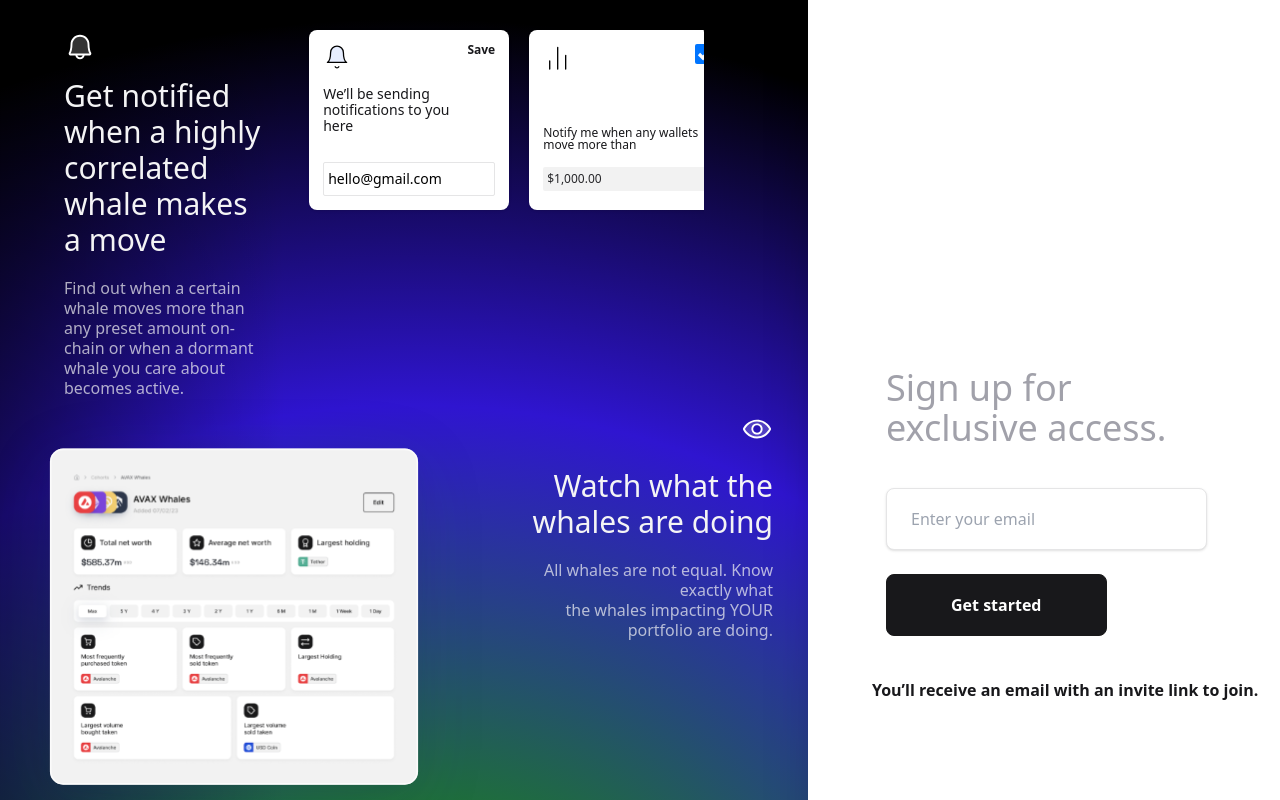
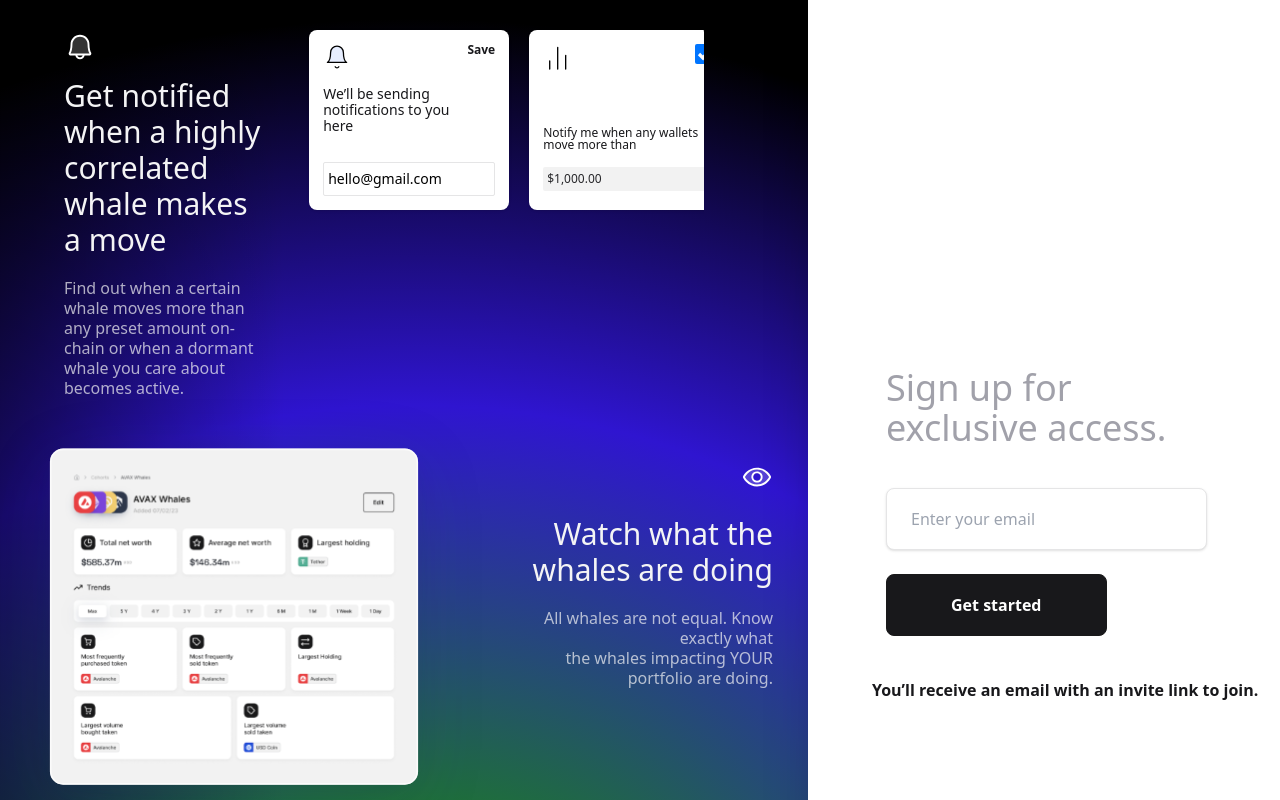
Before and after one commit to Ashishkkb/lochlandingpage, a Next.js app: page / in a window 1280 px wide. Shown: the top 800 px of the page. Built offline with nearby package versions, Linux system fonts and the light colour scheme.

Commit message:
Final Layout changes

```diff
--- a/src/components/LandingPage.tsx
+++ b/src/components/LandingPage.tsx
@@ -72,16 +72,16 @@ export default function LandingPage() {
                                 </div>
                                 <div className="self-stretch max-md:max-w-full max-md:pr-5">
                                     <div className="gap-5 flex max-md:flex-col max-md:items-stretch max-md:gap-0">
-                                        <div className="flex flex-col items-stretch max-md:w-full max-md:ml-0">
+                                        <div className="flex flex-col  max-md:w-full max-md:ml-0">
                                             <Image
                                                     loading="lazy"
                                                     src={feature}
-                                                    className="-ml-20 min-w-[500px]"
+                                                    className="min-w-[500px] -ml-20"
                                                     alt="new"
                                             />
                                         </div>
-                                        <div className="flex flex-col items-stretch w-[57%] ml-5 max-md:w-full max-md:ml-0">
-                                            <div className="flex flex-col mt-4 items-end max-md:max-w-full max-md:mt-10">
+                                        <div className="flex flex-col items-stretch w-[57%] ml-5 max-md:w-full max-md:ml-0 mt-6">
+                                            <div className="flex flex-col mt-10 items-end max-md:max-w-full max-md:mt-10">
                                                 <div className="flex w-[249px] max-w-full flex-col items-end">
                                                         <Image
                                                             loading="lazy"
```
